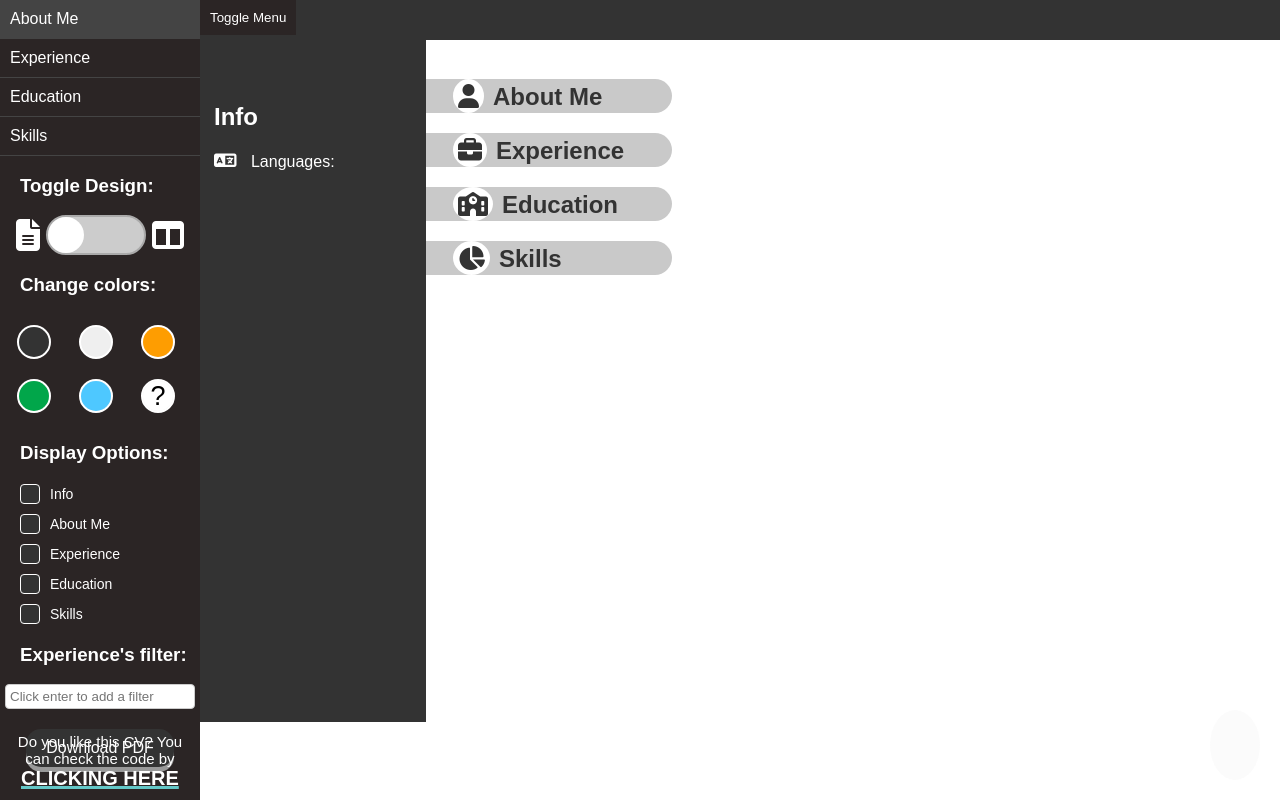
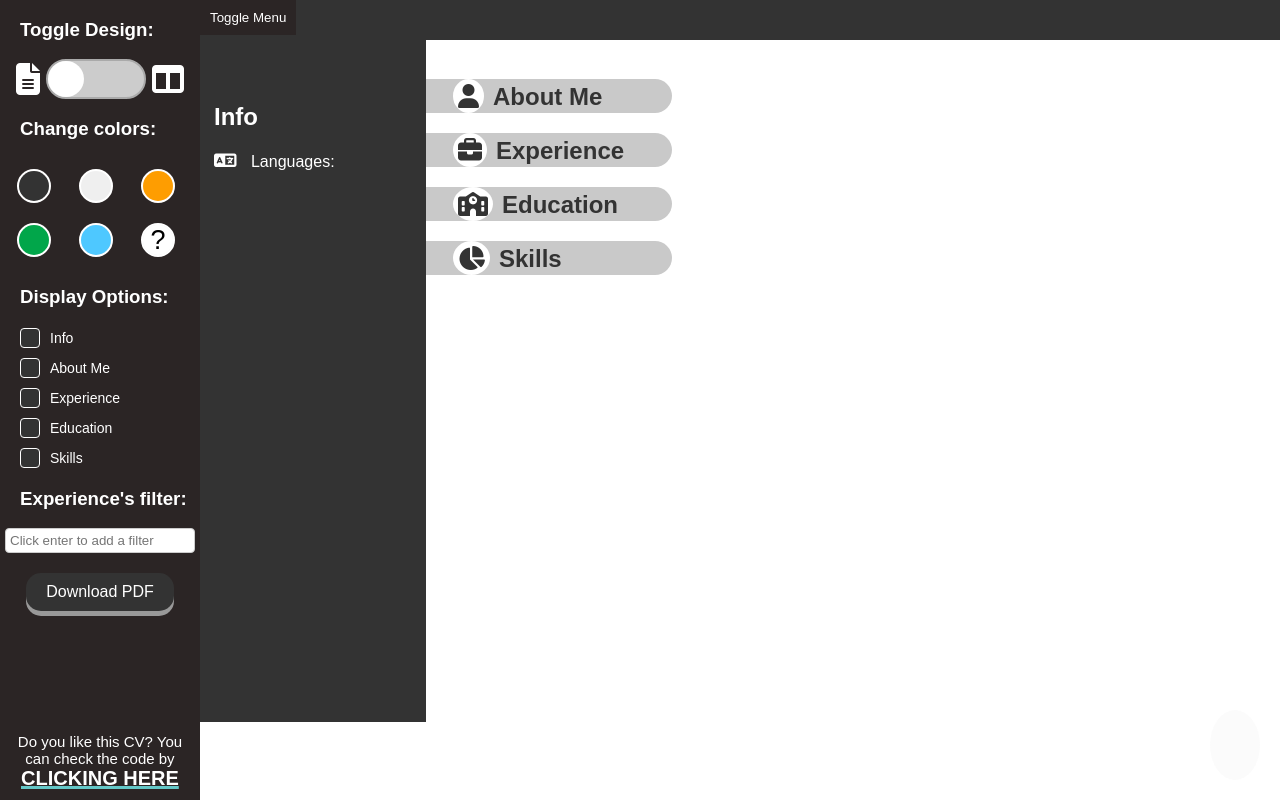
Before and after one commit to jaumes5/CVbuilder, a Flask app: template templates/index.html in a window 1280 px wide. Run offline with Flask 2, Linux system fonts and the light colour scheme; the template is opened without the code that fills it, so the values that code supplies are empty; some libraries are stand-ins or nearby versions.

Commit message:
Add display options hide based on height

```diff
--- a/static/stylesheets/menu.css
+++ b/static/stylesheets/menu.css
@@ -24,8 +24,14 @@
   padding: 0;
 }
 
-@media (max-height: 768px) {
+@media (max-height: 824px) {
   #menu ul {
+    display: none;
+  }
+}
+
+@media (max-height: 682px) {
+  #menu .hide {
     display: none;
   }
 }
--- a/templates/nav_menu.html
+++ b/templates/nav_menu.html
@@ -20,6 +20,7 @@
     <button type="button" class="color-button" data-color="blue"></button>
     <button type="button" class="color-button" data-color="random"></button>
   </form>
+  <div class="hide">
       <h3 id="display-header">Display Options:</h3>
       <form id="display-options">
         <label>
@@ -38,6 +39,7 @@
           <input type="checkbox" name="display-skills" checked> Skills
         </label>
       </form>
+  </div>
   <script src="{{ url_for('static', filename='javascript/display-options.js') }}"></script>
   <h3>Experience's filter:</h3>
   <input type="text" id="experience-filter" class="experience-filter" placeholder="Click enter to add a filter">
```
Lines whose indentation alone changed are shown as unchanged.
